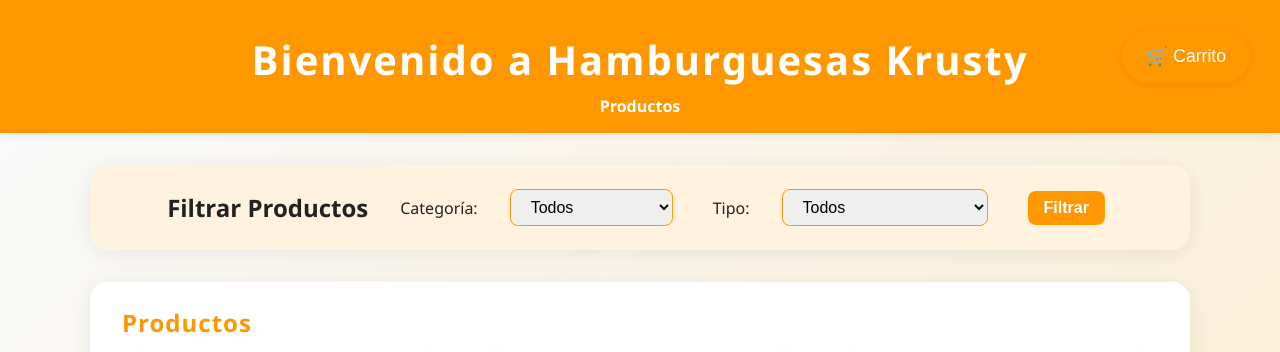
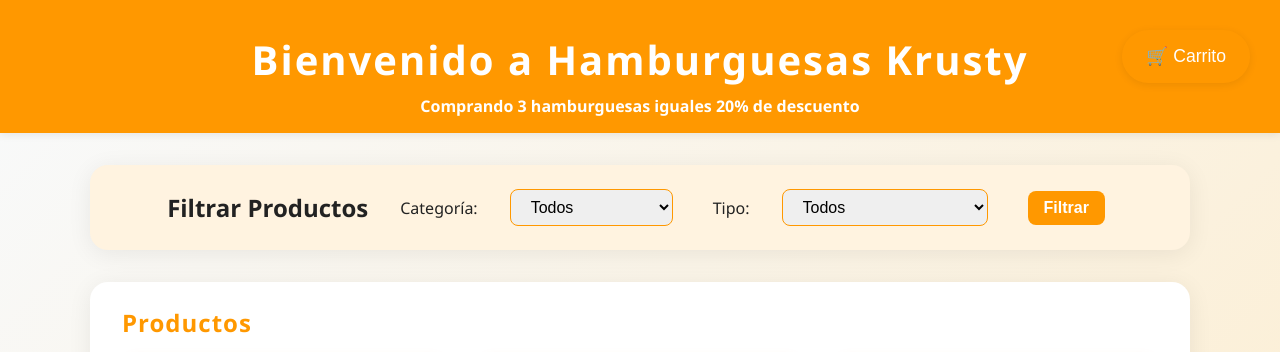
Before and after one commit to nicovzqz/Hamburguesas-Krusty, a plain HTML site: page index.html in a window 1280 px wide. Shown: the top 352 px of the page. Drawn offline with Linux system fonts and the light colour scheme.

Commit message:
Update index.html

```diff
--- a/index.html
+++ b/index.html
@@ -12,7 +12,7 @@
         <h1>Bienvenido a Hamburguesas Krusty</h1>
         <nav>
             <ul>
-                <li><a href="#productos">Productos</a></li>
+                <li><a href="#productos">Comprando 3 hamburguesas iguales 20% de descuento</a></li>
 
             </ul>
         </nav>
```
